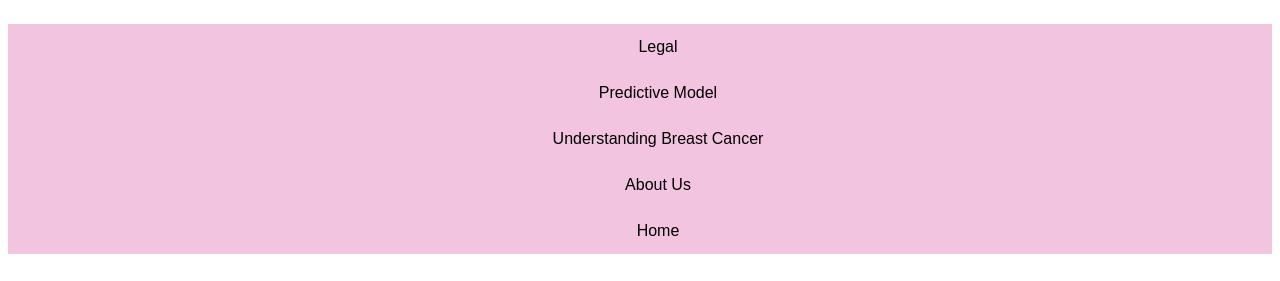
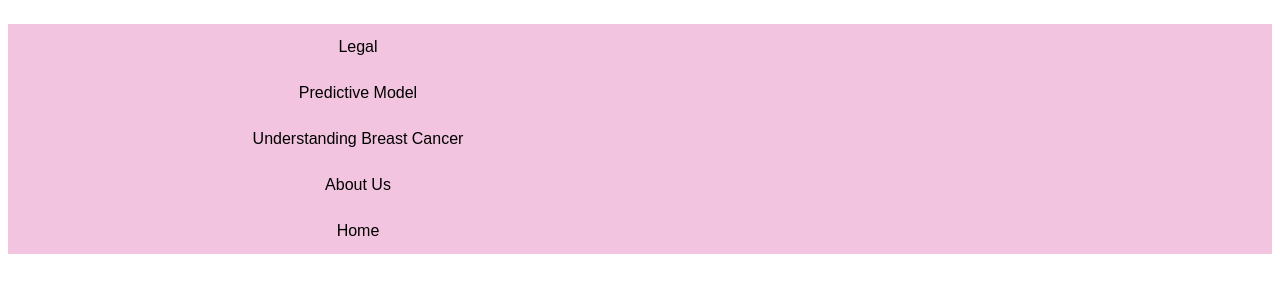
Before and after one commit to joannetrann/fit3164, a plain HTML site: page test.html in a window 1280 px wide. Shown: the part 134-415 px from the top of the page. Drawn offline with Linux system fonts and the light colour scheme.

Commit message:
Update test.html

```diff
--- a/test.html
+++ b/test.html
@@ -81,7 +81,7 @@ ul {
 
 li {
   float: left;
-    width:1300px;
+   width:700px;
 
 }
 
```
